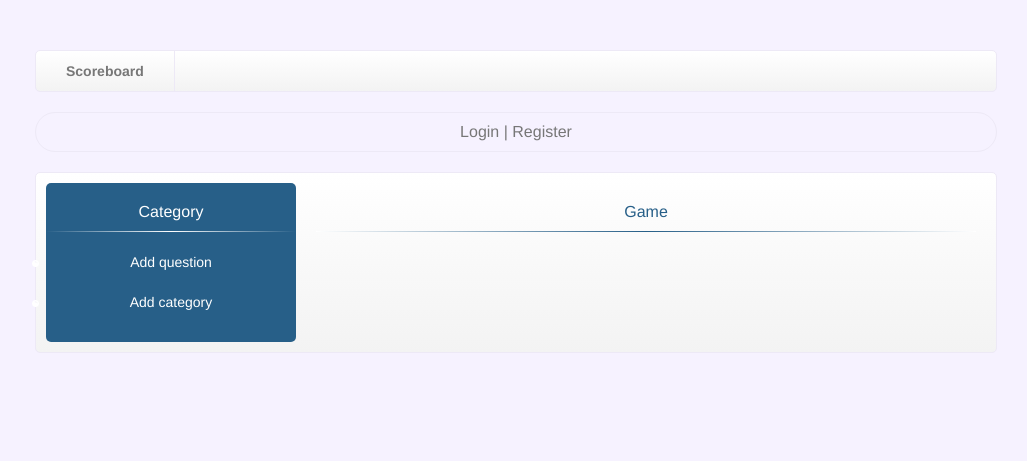
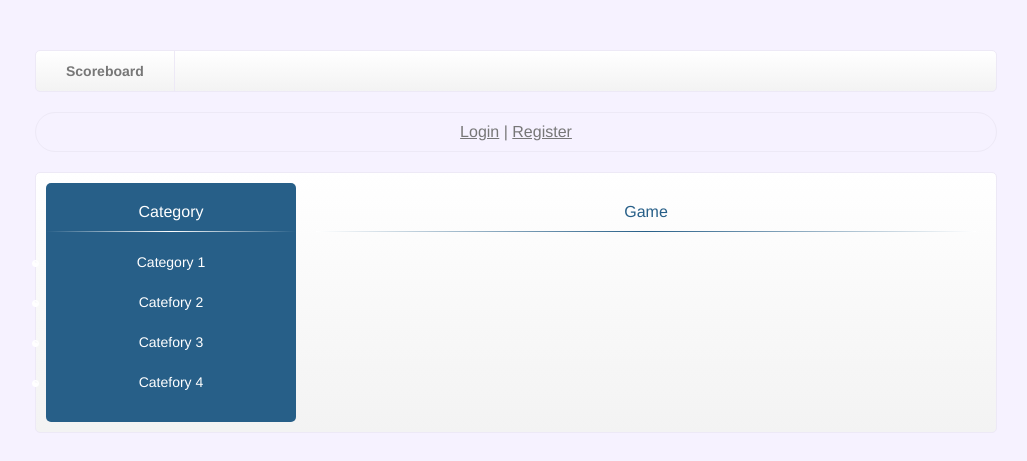
Before and after one commit to gimzo/kwizz, a PHP site: page / in a window 1280 px wide. Shown: the part 152-613 px from the top of the page, without its empty margins (125-1152 px from the left). Run offline with PHP 8.4, Linux system fonts and the light colour scheme.

Commit message:
Ispravke oko dizajna i add_question u profile.php

```diff
--- a/css/style.css
+++ b/css/style.css
@@ -62,9 +62,9 @@ img {
 	color: #777;
 }
 
-#statusBar a:link { text-decoration: none; color: #777; }
+#statusBar a:link { text-decoration: underline; color: #777; }
 #statusBar a:visited { text-decoration: none; color: #777; }
-#statusBar a:hover { text-decoration: none; color: #333; }
+#statusBar a:hover { text-decoration: underline; color: #333; }
 #statusBar a:active { text-decoration: none; color: #333; }
 
 /* Form reporter */
@@ -156,6 +156,7 @@ img {
 }
 
 /* Header */
+
 #header {
 	width: 100%;
 	height: auto;
@@ -168,6 +169,7 @@ img {
 }
 
 /* Menu */
+
 #menu {
 	width: 100%;
 	height: 40px;
@@ -201,6 +203,7 @@ img {
 #menu a:active { text-decoration: none; color: #333; }
 
 /* Content */
+
 #content {
 	width: 940px;
 	height: auto;
@@ -229,6 +232,11 @@ img {
 	text-align: center;
 }
 
+#leftContent a:link { text-decoration: none; color: #fff; }
+#leftContent a:visited { text-decoration: none; color: #fff; }
+#leftContent a:hover { text-decoration: underline; color: #fff; }
+#leftContent a:active { text-decoration: none; color: #fff; }
+
 #leftContent ul li {
 	list-style-image: url('../images/circleul.png');
 	font-size: 14px;
@@ -240,6 +248,11 @@ img {
 	height: auto;
 	float: left;
 	padding: 20px 10px 20px 10px;
+}
+
+#loadingDiv {
+	width: inherit;
+	height: auto;
 }
 
 .hr1 {
--- a/index.php
+++ b/index.php
@@ -23,13 +23,17 @@
 				<p>Category</p>
 				<div class="hr1"></div>
 				<ul>
-					<li>Add question</li>
-					<li>Add category</li>
+					<li>Category 1</li>
+					<li>Catefory 2</li>
+					<li>Catefory 3</li>
+					<li>Catefory 4</li>
 				</ul>
 			</div>
 			<div id="mainContent">
 				<p class="horCenter" style="color: #275f88;">Game</p>
 				<div class="hr2"></div>
+				<div id="loadingDiv">
+				</div>
 			</div>
 			<div class="clearBoth"></div>
 		</div>
```
Also changed, not shown: add_question.php (+14 -21 lines), profile.php (+11 -3 lines).
